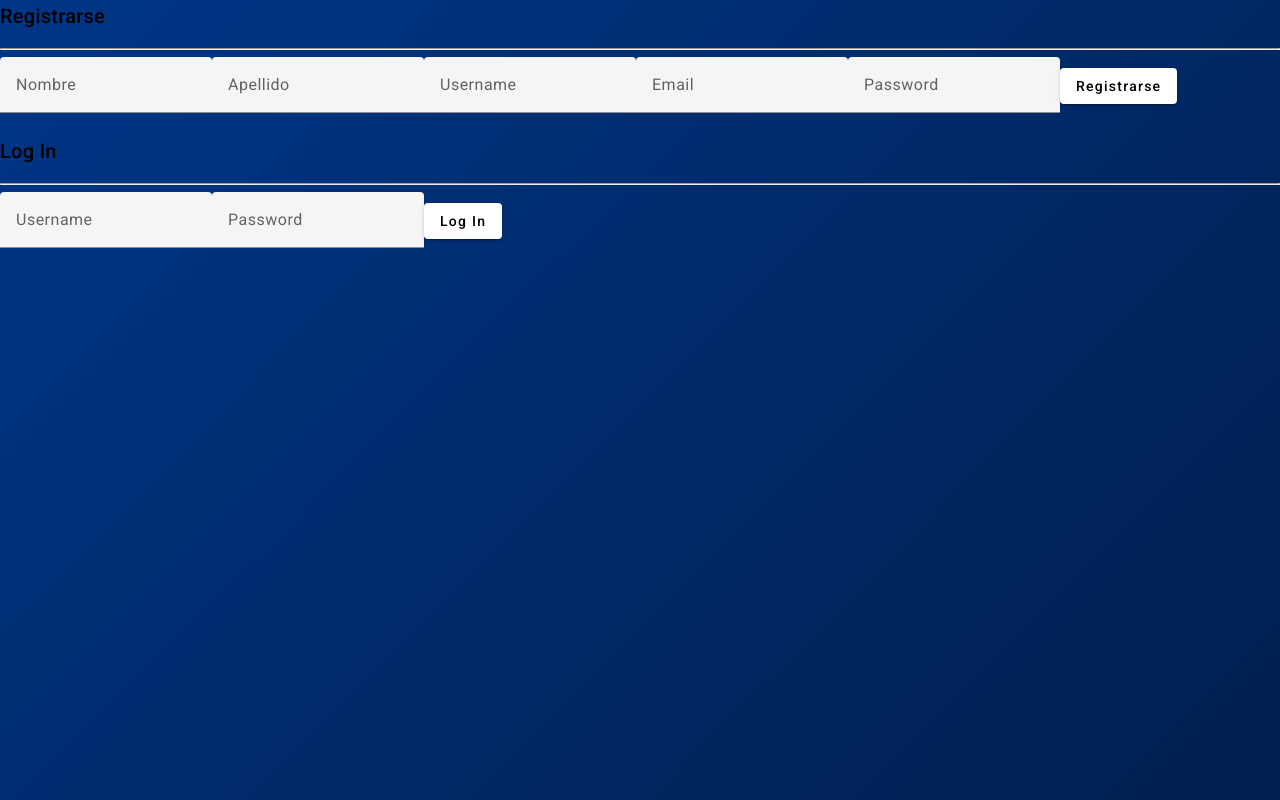
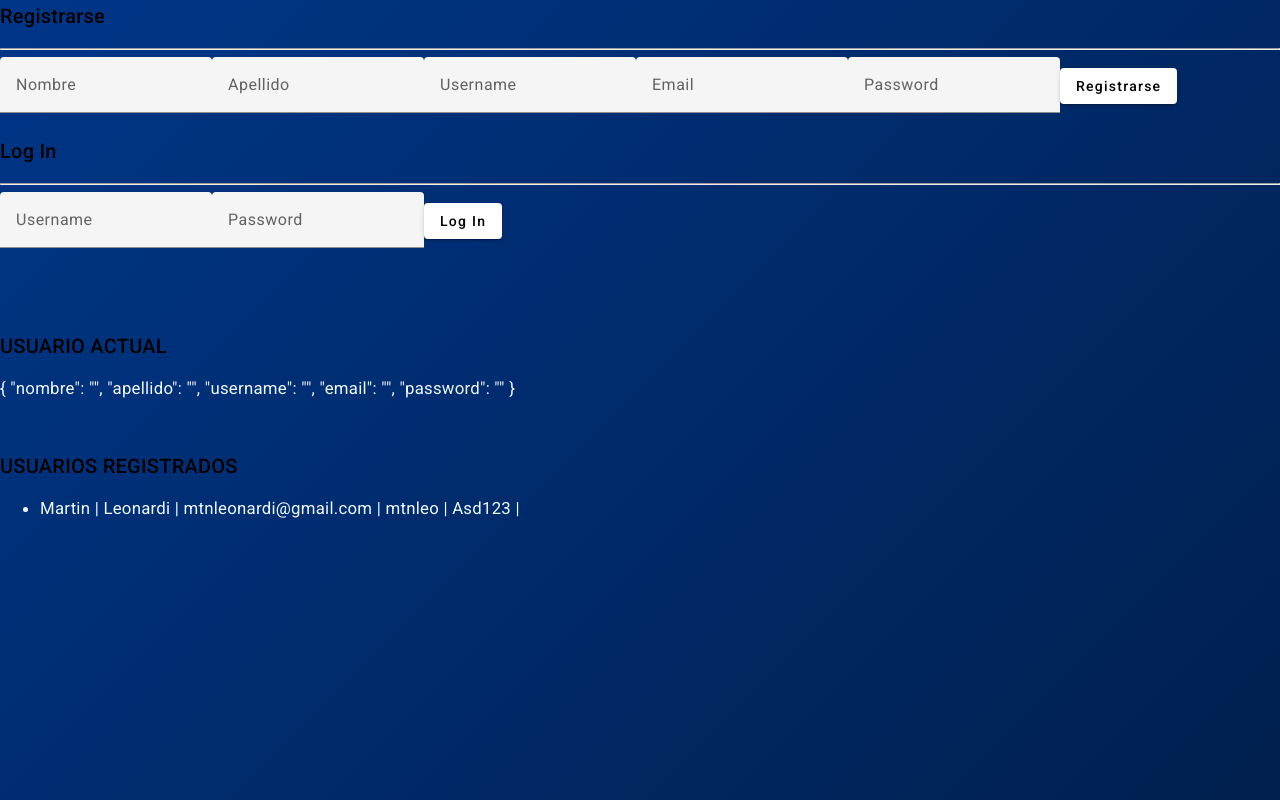
Before and after one commit to Viquirivas01/TP_final, an Angular app in the folder CorteQuiz/: page / in a window 1280 px wide. Built offline with nearby package versions, Linux system fonts and the light colour scheme.

Commit message:
LogIn/Registro funcionando con servicios perfectamente

```diff
--- a/CorteQuiz/src/app/app.component.html
+++ b/CorteQuiz/src/app/app.component.html
@@ -2,3 +2,10 @@
 <!--
 <app-juego></app-juego>
  -->
+
+
+<br>
+<br>
+<br>
+
+<app-prueba-ver-usuarios></app-prueba-ver-usuarios>
--- a/CorteQuiz/src/app/app.module.ts
+++ b/CorteQuiz/src/app/app.module.ts
@@ -17,6 +17,7 @@ import { MatSelectModule } from '@angular/material/select';
 import { MatButtonModule } from '@angular/material/button';
 import { MatCheckboxModule } from '@angular/material/checkbox';
 import { MatChipsModule } from '@angular/material/chips';
+import { PruebaVerUsuariosComponent } from './prueba-ver-usuarios/prueba-ver-usuarios.component';
 
 
 @NgModule({
@@ -25,7 +26,8 @@ import { MatChipsModule } from '@angular/material/chips';
     PreguntaRespuestaComponent,
     TimerComponent,
     JuegoComponent,
-    RegistroLoginComponent
+    RegistroLoginComponent,
+    PruebaVerUsuariosComponent
   ],
   imports: [
     BrowserModule,
--- a/CorteQuiz/src/app/components/pregunta-respuesta/pregunta-respuesta.component.ts
+++ b/CorteQuiz/src/app/components/pregunta-respuesta/pregunta-respuesta.component.ts
@@ -19,12 +19,12 @@ export class PreguntaRespuestaComponent implements OnInit {
 	//Los tres aumentan en Verificar respuesta
 	correctas = 0;
 	incorrectas = 0;
-	preguntasTotales =0;
+	preguntasTotales = 0;
 
 	ngOnInit(){
 		this.getPreguntaRespuesta();
+	}
 
-	}
 	async getPreguntaRespuesta() {
 		try {
 			const response = await fetch(this.url_api);
--- a/CorteQuiz/src/app/components/registro-login/registro-login.component.ts
+++ b/CorteQuiz/src/app/components/registro-login/registro-login.component.ts
@@ -1,8 +1,8 @@
-import {Component, OnInit} from '@angular/core';
+import {Component, OnInit, inject} from '@angular/core';
 import { FormBuilder, FormGroup, Validators } from '@angular/forms';
 import { usuarioLog } from 'src/app/models/usuarioLog';
 import { usuarioRegistrado } from 'src/app/models/usuarioRegistrado';
-
+import { UsuariosService } from 'src/app/usuarios.service';
 
 @Component({
   selector: 'app-registro-login',
@@ -11,12 +11,19 @@ import { usuarioRegistrado } from 'src/app/models/usuarioRegistrado';
 })
 
 export class RegistroLoginComponent implements OnInit {
-	usuariosRegistrados: usuarioRegistrado[] = [];
+	// SERVICIO INJECTABLE
+	usuariosService: UsuariosService = inject(UsuariosService);
+
+	usuarioActual: usuarioRegistrado = new usuarioRegistrado; // El usuario que está registrado ahora
+	usuarioRegistradoList: usuarioRegistrado[] = [];
 
 	registerForm: FormGroup;
 	loginForm: FormGroup;
 
-	constructor(private fb: FormBuilder) {}
+	constructor(private fb: FormBuilder) {
+		this.usuarioRegistradoList = this.usuariosService.getUsuarioRegistradoList();
+		this.usuarioActual = this.usuariosService.getUsuarioActual();
+	}
 
 
 	ngOnInit() {
@@ -99,11 +106,13 @@ export class RegistroLoginComponent implements OnInit {
 
 		console.log(nuevoUsuarioRegistrado);
 
+		const usuarioBuscado = this.usuariosService.getUsuarioRegistradoRegister(nuevoUsuarioRegistrado.username, nuevoUsuarioRegistrado.email)
 
-		if (!this.userExistsRegister(nuevoUsuarioRegistrado)) {
-			this.usuariosRegistrados.push(nuevoUsuarioRegistrado);
+		if (usuarioBuscado === undefined) {
+			this.usuarioRegistradoList.push(nuevoUsuarioRegistrado);
 			console.log("Nuevo usuario cargado con exito");
-			console.log(this.usuariosRegistrados);
+			console.log(this.usuarioRegistradoList);
+			this.usuarioActual = nuevoUsuarioRegistrado;
 		}
 		else {
 			console.log("|X| El usuario que se intentó cargar ya existe |X|");
@@ -128,17 +137,21 @@ export class RegistroLoginComponent implements OnInit {
 		nuevoUsuarioLog.username_login = this.loginForm.controls["username_login"].value;
 		nuevoUsuarioLog.password_login = this.loginForm.controls["password_login"].value;
 
+		let usuarioBuscado = this.usuariosService.getUsuarioRegistradoLogin(nuevoUsuarioLog.username_login, nuevoUsuarioLog.password_login);
 
-		if (this.userExistsLogin(nuevoUsuarioLog)) {
+		if (usuarioBuscado !== undefined) {
 			console.log("Logueo exitoso");
+			this.usuarioActual = usuarioBuscado;
+			this.usuariosService.setUsuarioActual(usuarioBuscado);
 		}
 		else {
 			console.log("|X| El username o la contraseña no coinciden |X|");
 		}
 	}
 
-	userExistsRegister(user_add: usuarioRegistrado): boolean {
-		for (let user_compare of this.usuariosRegistrados) {
+	/*
+	userExistsRegister(user_add: usuarioRegistrado): boolean { // getUsuarioRegistradoRegister
+		for (let user_compare of this.usuarioRegistradoList) {
 			if (user_add.username === user_compare.username || user_add.email === user_compare.email) {
 				return true;
 			}
@@ -147,13 +160,23 @@ export class RegistroLoginComponent implements OnInit {
 		return false;
 	}
 
-	userExistsLogin(user_log: usuarioLog): boolean {
-		for (let user of this.usuariosRegistrados) {
+	userExistsLogin(user_log: usuarioLog): usuarioRegistrado { // getUsuarioRegistradoLogin
+		let user_devuelto = new usuarioRegistrado;
+		for (let user of this.usuarioRegistradoList) {
 			if (user_log.username_login === user.username && user_log.password_login === user.password) {
-				return true; // lo encontró
+				return user; // lo encontró
 			}
 		}
-		return false;
-	}
+		return user_devuelto;
+	}*/
 
+	/*isLogged(): boolean { // isLogged
+		if (this.usuarioActual.username === "") {
+			return false;
+		}
+		else {
+			return true;
+		}
+	} //chequear si hay un usuario en el sistema para cargarle los puntos (usuarioActual)
+  */
 }
--- /dev/null
+++ b/CorteQuiz/src/app/prueba-ver-usuarios/prueba-ver-usuarios.component.html
@@ -0,0 +1,19 @@
+<h2>USUARIO ACTUAL</h2>
+
+<p style="color: aliceblue; font-size:larger;"> {{usuariosService.getUsuarioActual() | json}}</p>
+
+<br>
+<br>
+
+<h2>USUARIOS REGISTRADOS</h2>
+
+<ul>
+    <li style="color: aliceblue; font-size:larger;" *ngFor="let user of usuariosService.getUsuarioRegistradoList()">
+        {{user.nombre}} |
+        {{user.apellido}} |
+        {{user.email}} |
+        {{user.username}} |
+        {{user.password}} |
+        <br>
+    </li>
+</ul>
--- /dev/null
+++ b/CorteQuiz/src/app/prueba-ver-usuarios/prueba-ver-usuarios.component.ts
@@ -0,0 +1,20 @@
+import { Component, inject } from '@angular/core';
+import { UsuariosService } from '../usuarios.service';
+import { usuarioRegistrado } from 'src/app/models/usuarioRegistrado';
+
+@Component({
+  selector: 'app-prueba-ver-usuarios',
+  templateUrl: './prueba-ver-usuarios.component.html',
+  styleUrls: ['./prueba-ver-usuarios.component.css']
+})
+export class PruebaVerUsuariosComponent {
+	usuariosService: UsuariosService = inject(UsuariosService);
+
+	usuarioActual: usuarioRegistrado = new usuarioRegistrado; // El usuario que está registrado ahora
+	usuarioRegistradoList: usuarioRegistrado[] = [];
+
+	constructor() {
+		this.usuarioActual = this.usuariosService.getUsuarioActual();
+		this.usuarioRegistradoList = this.usuariosService.getUsuarioRegistradoList();
+	}
+}
--- /dev/null
+++ b/CorteQuiz/src/app/usuarios.service.ts
@@ -0,0 +1,42 @@
+import { Injectable } from '@angular/core';
+import { usuarioRegistrado } from 'src/app/models/usuarioRegistrado';
+
+
+@Injectable({
+  providedIn: 'root'
+})
+export class UsuariosService {
+  protected usuarioRegistradoList: usuarioRegistrado[] = [{"nombre": "Martin", "apellido": "Leonardi", "email": "mtnleonardi@gmail.com", "username": "mtnleo", "password": "Asd123"}]; // Cargo uno así ya está cargado y puedo hacer pruebas
+  protected usuarioActual: usuarioRegistrado = new usuarioRegistrado;
+
+  constructor() { }
+
+  getUsuarioRegistradoList(): usuarioRegistrado[] {
+    return this.usuarioRegistradoList;
+  }
+
+  getUsuarioActual(): usuarioRegistrado {
+    return this.usuarioActual;
+  }
+
+  getUsuarioRegistradoLogin(usernameLogin: string, passwordLogin: string): usuarioRegistrado | undefined {
+    return this.usuarioRegistradoList.find(usuarioRegistrado => usuarioRegistrado.username === usernameLogin && usuarioRegistrado.password === passwordLogin);
+  }
+
+  getUsuarioRegistradoRegister(usernameRegister: string, emailRegister: string): usuarioRegistrado | undefined {
+    return this.usuarioRegistradoList.find(usuarioRegistrado => usuarioRegistrado.username === usernameRegister && usuarioRegistrado.email === emailRegister);
+  }
+
+  setUsuarioActual(nuevoUser: usuarioRegistrado): void {
+    this.usuarioActual = nuevoUser;
+  }
+
+  isLogged(): boolean {
+    if (this.usuarioActual.username === "") {
+			return false;
+		}
+		else {
+			return true;
+		}
+  }
+}
```
Also changed, not shown: CorteQuiz/src/app/components/pregunta-respuesta/pregunta-respuesta.component.html (line endings or trailing spaces), CorteQuiz/src/app/prueba-ver-usuarios/prueba-ver-usuarios.component.css (added), 2 other files (tests, documents, lock files or other folders).
